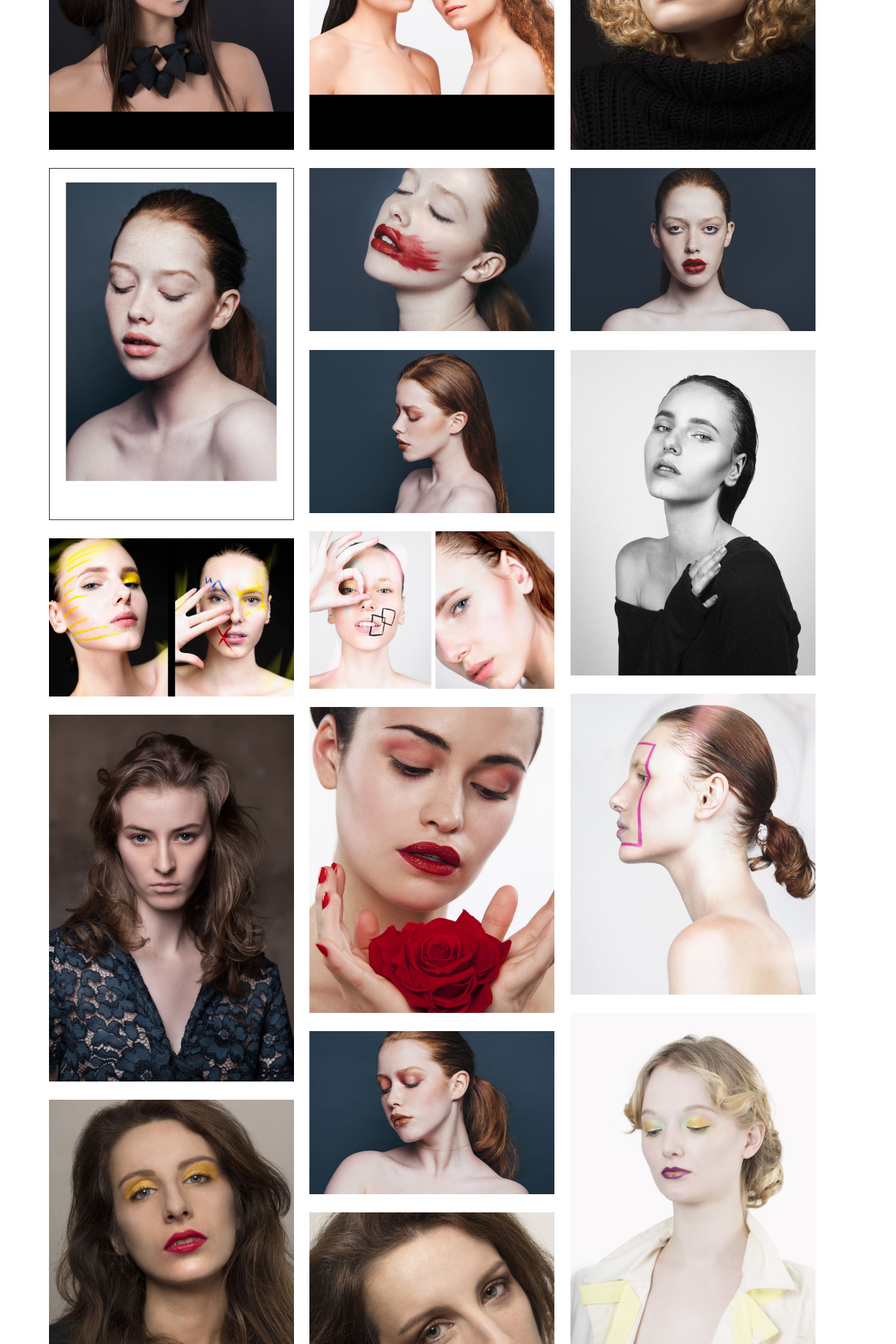
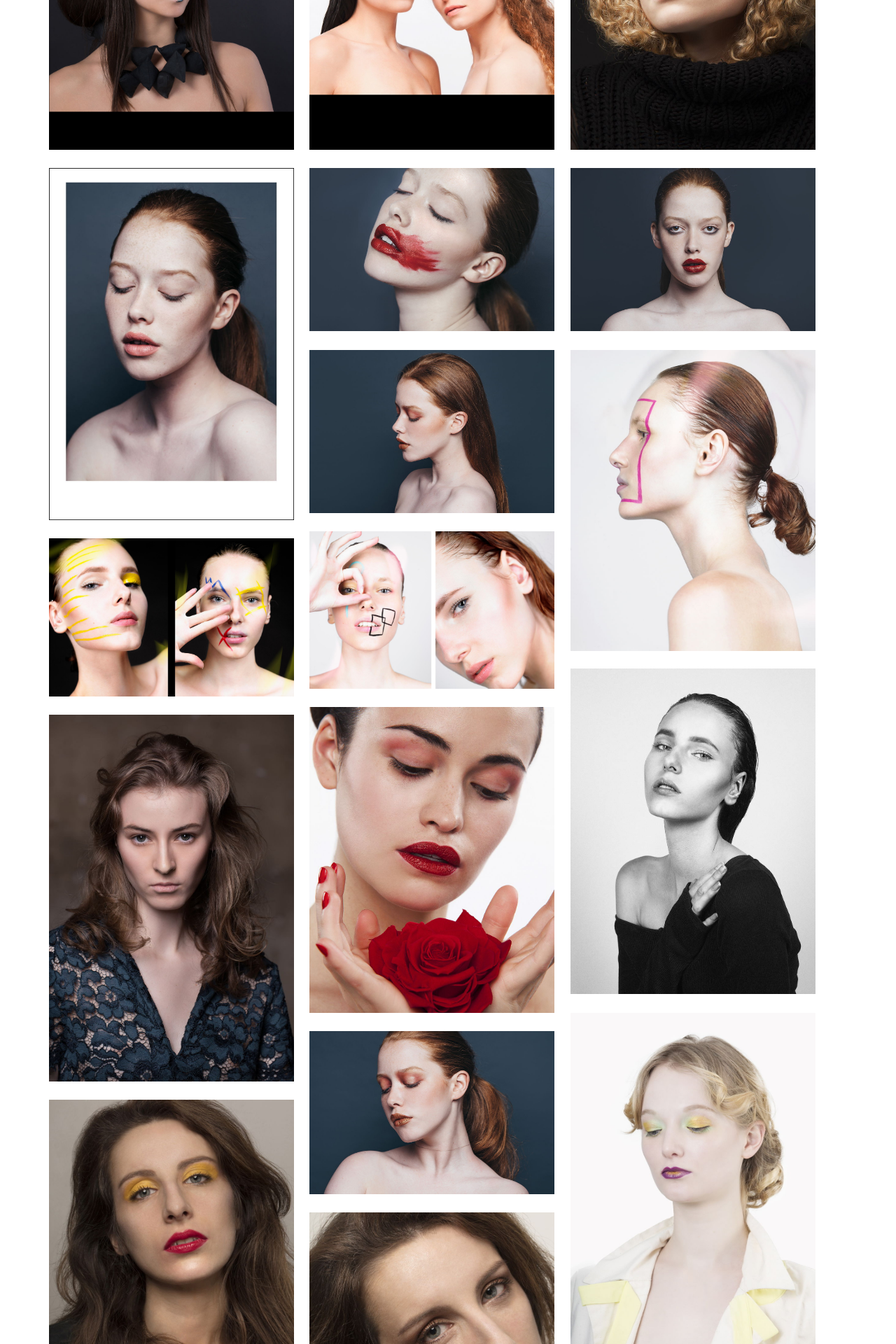
Before and after one commit to karlito139/Site_MUAH, a Jekyll site: the page built from galerie_beauty/index.html, in a window 1280 px wide. Shown: the part 957-2877 px from the top of the page at 70% size. Built offline with Jekyll 4.4.1, drawn with Linux system fonts in a browser that asks for light colours; nearby versions of some CDN libraries.

Commit message:
update beauty

```diff
--- a/galerie_beauty/index.html
+++ b/galerie_beauty/index.html
@@ -23,13 +23,13 @@ images:
    copyright:
  - image_path: /galerie_beauty/img/DSC_9248.jpg
    copyright:
- - image_path: /galerie_beauty/img/CF103628.png
+ - image_path: /galerie_beauty/img/CF103823r.jpg
    copyright:
  - image_path: /galerie_beauty/img/19620967_412066759195170_6167693451876919771_o.jpg
    copyright:
  - image_path: /galerie_beauty/img/19620268_412066769195169_4206874193620378611_o.jpg
    copyright:
- - image_path: /galerie_beauty/img/CF103823r.jpg
+ - image_path: /galerie_beauty/img/CF103628.png
    copyright:
  - image_path: /galerie_beauty/img/JHP2017_DianeM_0110_SarahO_8053 copie - copie_2r.jpg
    copyright:
```
